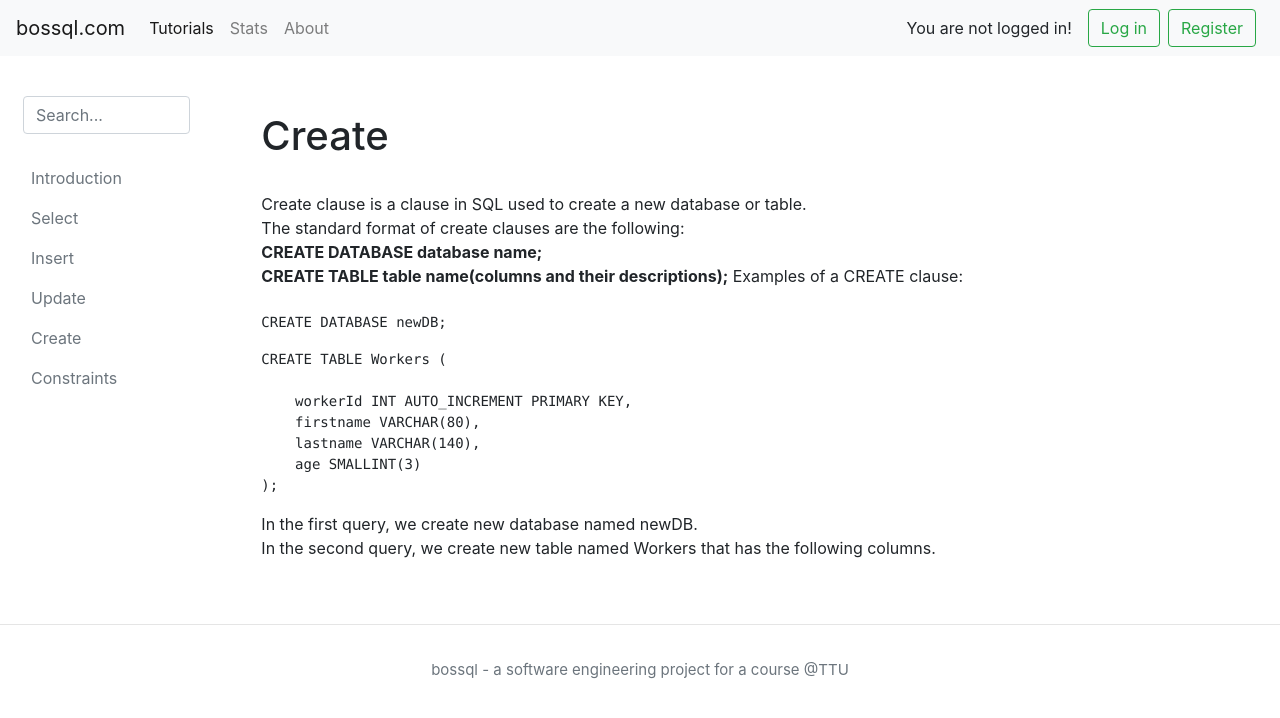
After one commit to rrebase/bossql, a Django app: page /tutorials/create in a window 1280 px wide. The commit adds this page. Shown: the top 718 px of the page. Run offline with Django 3.2, Linux system fonts and the light colour scheme; some libraries are stand-ins or nearby versions.

Commit message:
Sql tutorials

```diff
--- /dev/null
+++ b/tutorials/static/tutorials/js.js
@@ -0,0 +1,18 @@
+$(document).ready(function () {
+    $("#searchTutorials").keyup(function () {
+
+        var filter = $(this).val();
+
+
+        $(".links li a").each(function () {
+
+            // If the list item does not contain the text phrase fade it out
+            if ($(this).text().search(new RegExp(filter, "i")) < 0) {
+                $(this).hide();
+            } else {
+                $(this).show();
+            }
+        });
+
+    });
+})
--- /dev/null
+++ b/tutorials/templates/tutorials/create.html
@@ -0,0 +1,24 @@
+{% extends 'tutorials/index.html' %}
+
+
+{% block tutorial %}
+<div id="content">
+<h1>Create</h1><br>
+Create clause is a clause in SQL used to create a new database or table.<br>
+The standard format of create clauses are the following:<br>
+<b>CREATE DATABASE database name;</b><br>
+<b>CREATE TABLE table name(columns and their descriptions);</b>
+Examples of a CREATE clause:<br><br>
+<pre>CREATE DATABASE newDB;</pre>
+<pre>CREATE TABLE Workers (<br>
+    workerId INT AUTO_INCREMENT PRIMARY KEY,
+    firstname VARCHAR(80),
+    lastname VARCHAR(140),
+    age SMALLINT(3)
+);
+</pre>
+In the first query, we create new database named newDB.<br>
+In the second query, we create new table named Workers that has the following columns.<br>
+
+</div>
+{% endblock %}
--- a/tutorials/templates/tutorials/index.html
+++ b/tutorials/templates/tutorials/index.html
@@ -12,31 +12,36 @@
     <div class="row">
         <div class="col-12 col-md-3 col-xl-2">
             <form class="px-2 pb-3">
-          <input type="search" class="form-control" id="searchTutorials" placeholder="Search..." style="margin-bottom: 5%">
+                <input type="search" class="form-control" id="searchTutorials" placeholder="Search..."
+                       style="margin-bottom: 5%">
             </form>
-        <ul class="nav flex-column">
+            <ul class="nav flex-column links">
                 <li class="nav-item">
-            <a class="nav-link active black" href="">Introduction</a>
+                    <a class="nav-link text-muted   " href="./introduction">Introduction</a>
                 </li>
                 <li class="nav-item">
-            <a class="nav-link text-muted" href="">Select</a>
+                    <a class="nav-link text-muted" href="./select">Select</a>
                 </li>
                 <li class="nav-item">
-            <a class="nav-link text-muted" href="">Where</a>
+                    <a class="nav-link text-muted" href="./insert">Insert</a>
                 </li>
                 <li class="nav-item">
-            <a class="nav-link text-muted" href="">Update</a>
+                    <a class="nav-link text-muted" href="./update">Update</a>
                 </li>
                 <li class="nav-item">
-            <a class="nav-link text-muted" href="">Join</a>
+                    <a class="nav-link text-muted" href="./create">Create</a>
+                </li>
+                <li class="nav-item">
+                    <a class="nav-link text-muted" href="./constraints">Constraints</a>
                 </li>
             </ul>
         </div>
         <main class="col-12 col-md-9 col-xl-8 py-md-3 pl-md-5" role="main">
-        <h1>Introduction</h1>
-        <br>
-        {% lorem 3 p %}
+            {% block tutorial %}{% endblock %}
         </main>
     </div>
 </div>
 {% endblock %}
+{% block scripts %}
+    <script src="{% static 'tutorials/js.js' %}"></script>
+{% endblock %}
--- a/tutorials/urls.py
+++ b/tutorials/urls.py
@@ -5,4 +5,10 @@ from . import views
 app_name = 'tutorials'
 urlpatterns = [
     path("", views.index, name="index"),
+    path("introduction", views.introduction, name="introduction"),
+    path("select", views.select, name="select"),
+    path("insert", views.insert, name="insert"),
+    path("update", views.update, name="update"),
+    path("create", views.create, name="create"),
+    path("constraints", views.constraints, name="constraints")
 ]
--- a/tutorials/views.py
+++ b/tutorials/views.py
@@ -2,4 +2,28 @@ from django.shortcuts import render
 
 
 def index(request):
-    return render(request, "tutorials/index.html", {})
+    return render(request, "tutorials/introduction.html", {})
+
+
+def introduction(request):
+    return render(request, "tutorials/introduction.html", {})
+
+
+def select(request):
+    return render(request, "tutorials/select.html", {})
+
+
+def insert(request):
+    return render(request, "tutorials/insert.html", {})
+
+
+def update(request):
+    return render(request, "tutorials/update.html", {})
+
+
+def create(request):
+    return render(request, "tutorials/create.html", {})
+
+
+def constraints(request):
+    return render(request, "tutorials/constraints.html", {})
```
Also changed, not shown: tutorials/templates/tutorials/constraints.html (added, +19 -0 lines), tutorials/templates/tutorials/insert.html (added, +16 -0 lines), tutorials/templates/tutorials/introduction.html (added, +21 -0 lines), tutorials/templates/tutorials/select.html (added, +16 -0 lines), tutorials/templates/tutorials/update.html (added, +17 -0 lines). Lines whose indentation alone changed are shown as unchanged.
